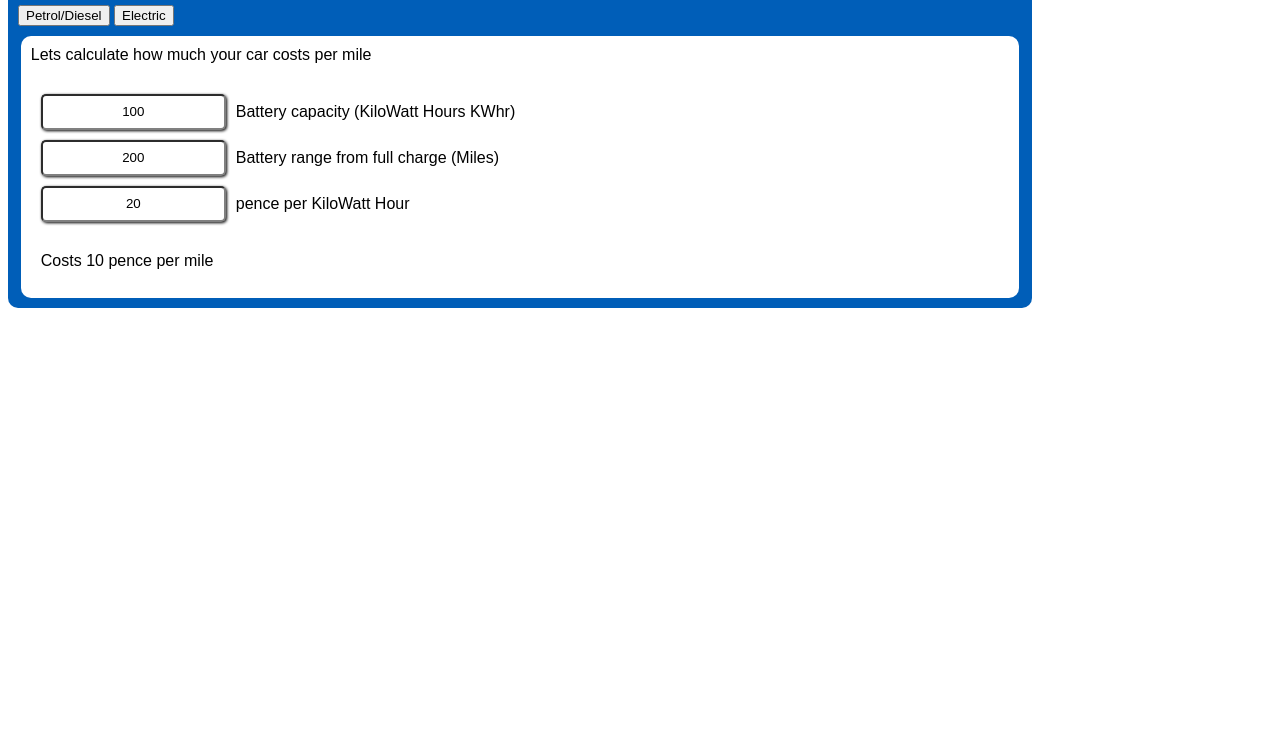
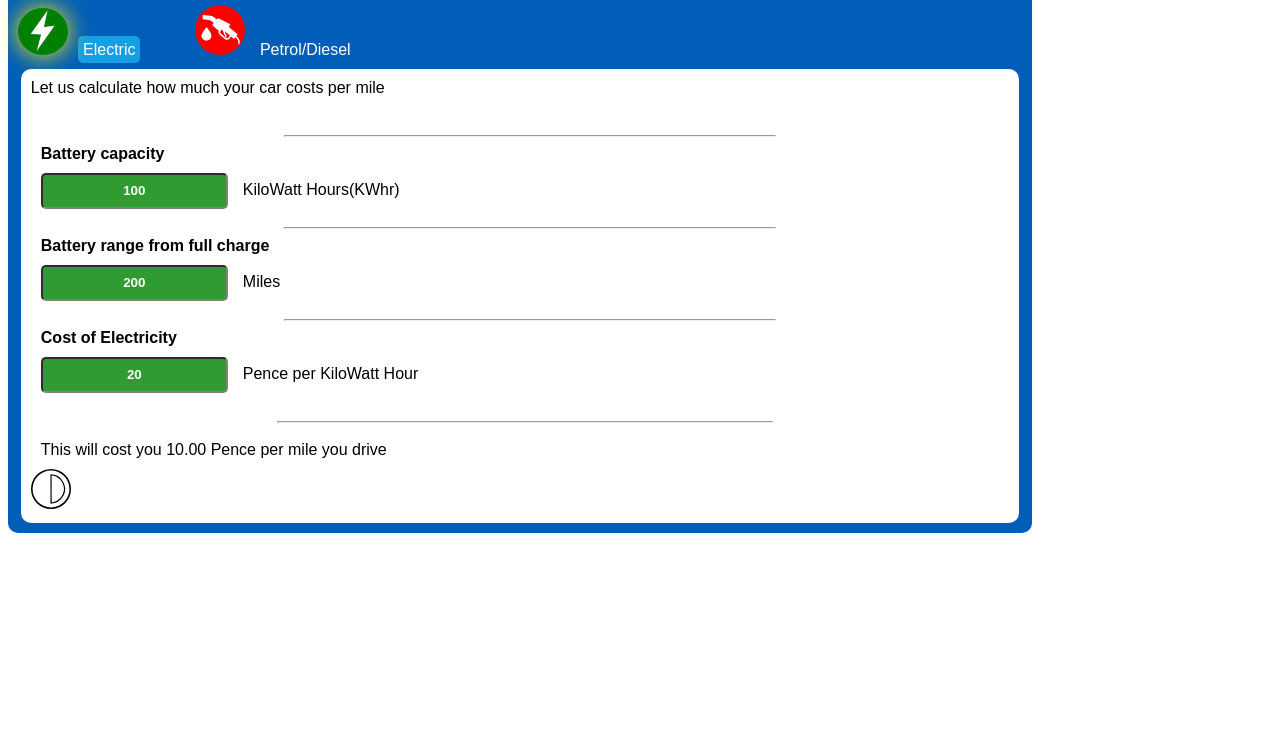
Before and after one commit to erazer2/VehicleCost, a plain HTML site: page index.html in a window 1280 px wide. Shown: the part 71-800 px from the top of the page. Drawn offline with Linux system fonts and the light colour scheme.

Commit message:
Added style toggle

```diff
--- a/calculations.js
+++ b/calculations.js
@@ -6,9 +6,9 @@ let calculateElectricVehicleCost=()=>{
         range=document.getElementById("batteryRange").value;
         electricCost=document.getElementById("electricityCost").value;
 
-        calculations=(capacity*electricCost/range);
+        calculations=(capacity*electricCost/range).toFixed(2);
 
-        document.getElementById("costPerMile").innerHTML="Costs "+ calculations +" pence per mile";
+        document.getElementById("costPerMile").innerHTML="This will cost you "+ calculations +" Pence per mile you drive";
     console.log("calculated");
     }
 
@@ -21,9 +21,9 @@ let calculateElectricVehicleCost=()=>{
 
             fuelCost=document.getElementById("hydrocarbonCost").value;
 
-            calculations=(fuelCost*litersPerGallon/consumptionRate);
+            calculations=(fuelCost*litersPerGallon/consumptionRate).toFixed(2);
 
-            document.getElementById("costPerMile").innerHTML="Costs "+ calculations +" pence per mile";
+            document.getElementById("costPerMile").innerHTML="This will cost you "+ calculations +" Pence per mile you drive";
             console.log(calculations);
         console.log("calculated");
         }
--- a/index.html
+++ b/index.html
@@ -2,7 +2,9 @@
 <html lang="en">
 <head>
 
-    <link rel="stylesheet" href="style.css">
+    <!--<link rel="stylesheet" href="style.css">-->
+
+    <link id="styleToUse" rel="stylesheet" href="simpleStyle.css">
     <meta charset="UTF-8">
     <meta http-equiv="X-UA-Compatible" content="IE=edge">
     <meta name="viewport" content="width=device-width, initial-scale=1.0">
@@ -24,27 +26,33 @@
     <h2 id="mainHeader">Vehicle Cost Calculator</h2>
 
     <div id="subMenu">
-        <button onclick=showHydroCarbonSection();>Petrol/Diesel</button>
-        <button onclick=showElectricSection();>Electric</button>
+
+
+        <img id="electricButton" src="img/electricty.svg" onclick="showElectricSection();"><span id="headingElectricButton" class="buttonHeadings" onclick="showElectricSection();">Electric</span>
+        <img id="hydroCarbonButton" src="img/petrol.svg" onclick="showHydroCarbonSection();"><span id="headingHydroCarbonButton" class="buttonHeadings" onclick="showHydroCarbonSection();">Petrol/Diesel</span>
     </div>
 
     <div id="calculationsBit">
 
-        <div id="calculatorBrief">Lets calculate how much your car costs per mile
+        <div id="calculatorBrief">Let us calculate how much your car costs per mile
 <div id="inputsPart">
 
 
+<hr style="width:50%">
 
 <div id="electricSection">
 
-
-<input class="dataEntryBox" id="batteryCapacity" value="100"><span>Battery capacity (KiloWatt Hours KWhr)</span>
+<div class="inputTitle">Battery capacity</div>
+<input class="dataEntryBox" id="batteryCapacity" value="100"><span class="unitsTitle">KiloWatt Hours(KWhr)</span>
 <br>
 
-<input class="dataEntryBox" id="batteryRange" value="200"><span>Battery range  from full charge (Miles)</span>
+<hr style="width:50%">
+<div class="inputTitle">Battery range  from full charge</div>
+<input class="dataEntryBox" id="batteryRange" value="200"><span class="unitsTitle">Miles</span>
 <br>
-
-<input class="dataEntryBox"id="electricityCost" value="20"><span>pence per KiloWatt Hour</span>
+<hr style="width:50%">
+<div class="inputTitle">Cost of Electricity</div>
+<input class="dataEntryBox"id="electricityCost" value="20"><span class="unitsTitle">Pence per KiloWatt Hour</span>
 <br>
 
 </div>
@@ -54,18 +62,18 @@
 
 
 <div id="hydrocarbonSection">
-
-    <input class="dataEntryBox" id="milesPerGallon" value="50"><span>Miles per Gallon</span>
+    <div class="inputTitle">Fuel Consumption</div>
+    <input class="dataEntryBox" id="milesPerGallon" value="50"><span class="unitsTitle">Miles per Gallon</span>
     <br>
 
-
-    <input class="dataEntryBox" id="hydrocarbonCost" value="180"><span>pence per Litre</span>
+    <div class="inputTitle">Fuel Cost</div>
+    <input class="dataEntryBox" id="hydrocarbonCost" value="180"><span class="unitsTitle">Pence per Litre</span>
     <br>
 </div>
 
 
 </div>
-
+<hr style="width:50%">
 <div id="outputsPart">
 <div id="costPerMile">10 pence per mile</div>
 
@@ -100,4 +108,6 @@ document.getElementById("milesPerGallon").addEventListener("keyup",calculateHydr
 
 
 </script>
+
+<img id="toggleStyleIcon" src="/img/darkmodeIcon.svg" onclick="toggleTheStyle()">
 </html>
--- a/interface.js
+++ b/interface.js
@@ -2,6 +2,14 @@ function showHydroCarbonSection(){
     document.getElementById('electricSection').style.display="none";
     document.getElementById('hydrocarbonSection').style.display="block";
     calculateHydroCarbonVehicleCost();
+    document.getElementById('headingHydroCarbonButton').className="buttonHeadingSelected";
+    document.getElementById('electricButton').className="electricButton";
+    document.getElementById('hydroCarbonButton').className="hydroCarbonButtonSelected";
+
+    document.getElementById('headingElectricButton').className="buttonHeadings";
+
+
+
 
 }
 function showElectricSection(){
@@ -9,5 +17,38 @@ function showElectricSection(){
     document.getElementById('hydrocarbonSection').style.display="none";
 
     calculateElectricVehicleCost();
+      document.getElementById('headingElectricButton').className="buttonHeadingSelected";
+    document.getElementById('headingHydroCarbonButton').className="buttonHeadings";
+    document.getElementById('hydroCarbonButton').className="hydroCarbonButton";
+    document.getElementById('electricButton').className="electricButtonSelected";
+}
+
+var currentMode=0;
+
+function useNasStyle() {
+
+  document.getElementById("styleToUse").href = "style.css";
+  currentMode=1;
+}
+
+  function useBasicStyle() {
+
+    document.getElementById("styleToUse").href = "simpleStyle.css";
+    currentMode=0;
+  }
+
+function toggleTheStyle(){
+
+console.log("switching style");
+
+if (currentMode>0)
+{
+  useBasicStyle();
 
 }
+else {
+  useNasStyle();
+}
+
+console.log(currentMode);
+}
--- a/style.css
+++ b/style.css
@@ -32,22 +32,29 @@ body{
     margin-left: 1vw;
     width:78vw;
     border-radius: 10px;
+
+    background-image: url("../img/racetrack.jpg");
+
+    background-size: cover;
+
 }
 
 #inputsPart{
 
-    background-color:white;
+    background-color:rgba(255, 255, 255, 0.014);
     padding-top:30px;
 
 
     padding-left: 10px;
     padding-bottom: 10px;
+
 }
 
 .inputTitle{
 
     font-weight: bold;
     padding-bottom: 10px;
+
 }
 
 #calculatorBrief{
@@ -55,12 +62,21 @@ body{
     padding-left: 10px;
     padding-top: 10px;
     padding-bottom: 10px;
+    color: white;
+
+
 }
 
 #outputsPart{
     padding-top:10px;
+    padding-bottom:10px;
 
     padding-left: 10px;
+    padding-right: 10px;
+
+    background-color: rgba(0, 0, 0, 0.555);
+    display: inline-block;
+
 }
 
 .dataEntryBox{
@@ -71,18 +87,26 @@ body{
     text-align: center;
     margin-bottom: 10px;
     margin-right: 10px;
+    background-color: rgb(48, 155, 48);
+
+    color:white;
+    font-weight: bold;
+
 
 }
 
 .unitsTitle{
-    color: grey;
-    padding-bottom: 5px;
+    color: rgb(255, 255, 255);
+    padding: 5px;
+    background-color:rgba(0, 0, 0, 0.541) ;
+    border-radius: 10px;
 }
 
 #result{
 
     font-weight: bold;
     padding-bottom: 10px;
+
 }
 
 
@@ -92,3 +116,103 @@ body{
     padding-bottom: 10px;
 
 }
+
+
+button{
+
+    color:white;
+    background-color:black;
+
+}
+
+
+#electricButton{
+
+    width: 50px;
+    padding-right: 10px;
+
+}
+
+#hydroCarbonButton{
+    width:50px;
+    padding-left: 50px;
+    padding-right: 10px;
+
+}
+
+#electricButton:hover{
+
+
+    filter: drop-shadow(0 0 0.75rem blue);
+}
+
+#hydroCarbonButton:hover{
+
+    filter: drop-shadow(0 0 0.75rem blue);
+
+}
+
+#electricButton:active {
+
+
+    width: 52px;
+    transition: width 0.25s;
+}
+
+#hydroCarbonButton:active {
+
+    width: 52px;
+    transition: width 0.25s;
+
+}
+
+.electricButtonSelected{
+
+
+    filter: drop-shadow(0 0 0.75rem rgb(255, 238, 0));
+}
+
+.hydroCarbonButtonSelected{
+
+    filter: drop-shadow(0 0 0.75rem rgb(255, 238, 0));
+
+}
+
+.buttonHeadings{
+
+    color:rgb(255, 255, 255);
+    font-weight: normal;
+    background-color: #005eb8;
+    border-radius: 5px;
+    padding:5px;
+}
+
+
+.buttonHeadings:hover{
+
+    color:rgb(255, 255, 255);
+    font-weight: normal;
+    background-color: #a300b8;
+    border-radius: 5px;
+    padding:5px;
+}
+
+
+.buttonHeadingSelected{
+
+    color:rgb(255, 255, 255);
+    font-weight: normal;
+    background-color:#159fe3;
+    border-radius: 5px;
+    padding:5px;
+}
+
+#toggleStyleIcon{
+
+    width:40px;
+   }
+
+@media only screen and (max-width: 576px) {
+    #headingHydroCarbonButton {display: none; }
+    #headingElectricButton {display: none; }
+}
```
Also changed, not shown: img/darkmodeIcon.svg (added), img/darkmodeIicon.svg (added), img/electricty.svg (added), img/petrol.svg (added), img/racetrack.jpg (added).
